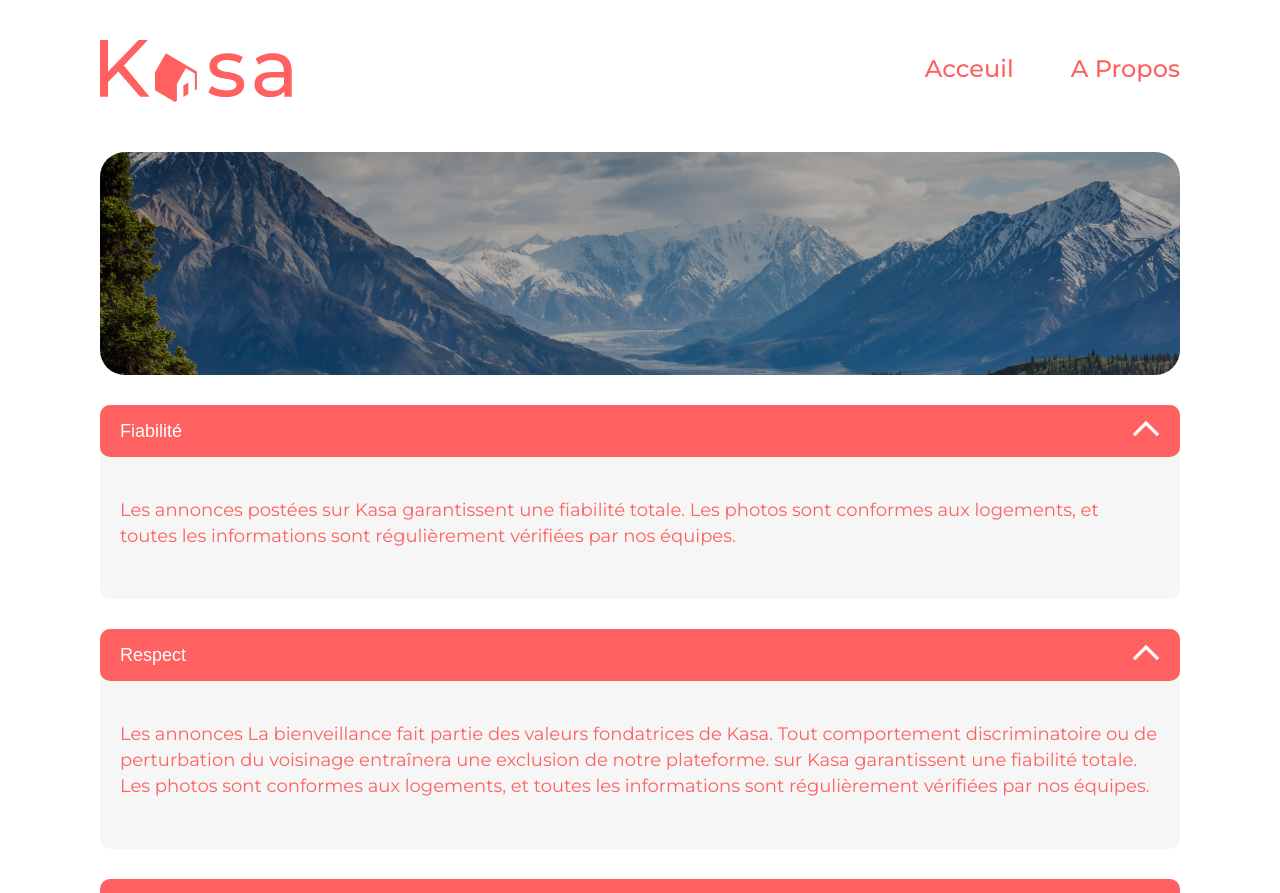
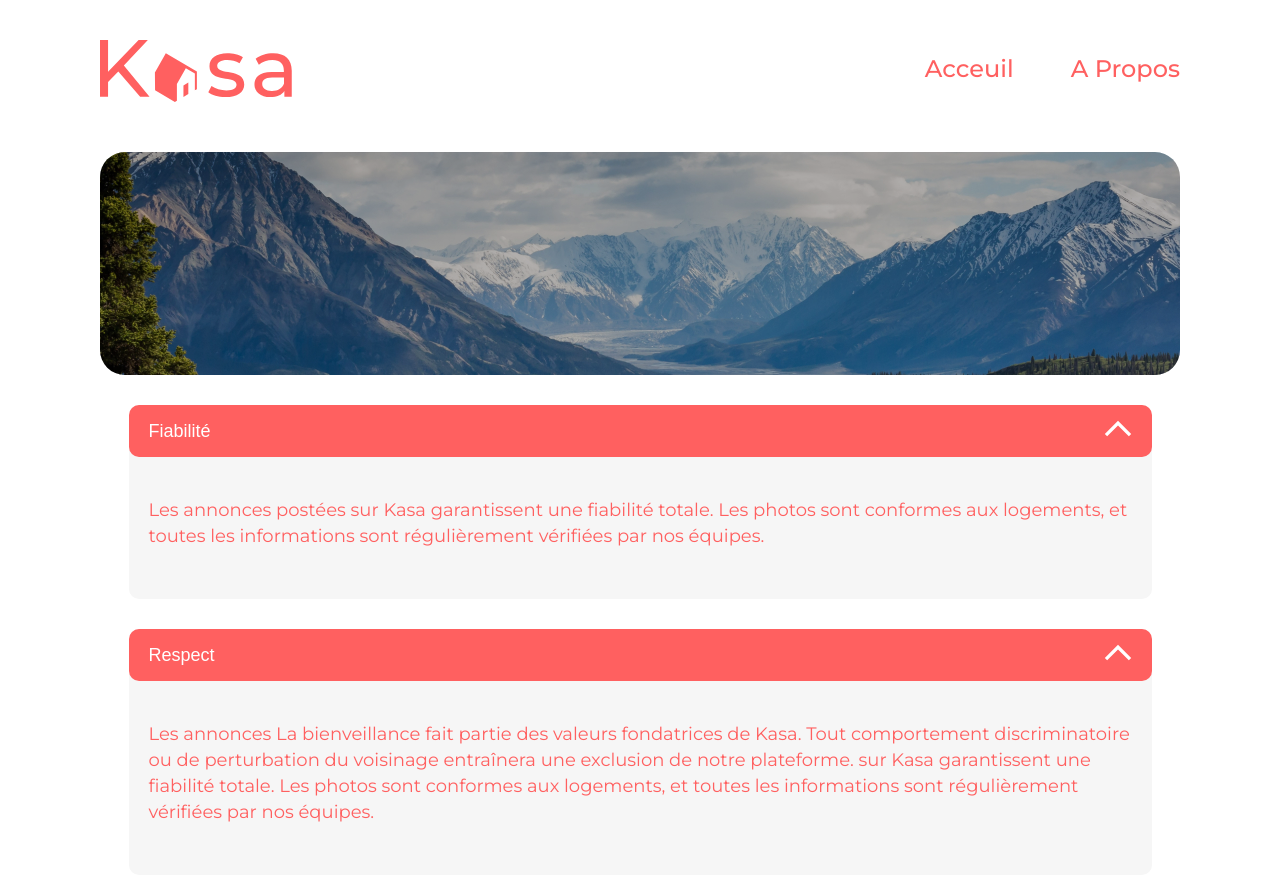
Before and after one commit to Seilhan/kasa, a React (Create React App) app: page /about in a window 1280 px wide. Shown: the top 893 px of the page. Built offline with nearby package versions, Linux system fonts and the light colour scheme.

Commit message:
fix page about

```diff
--- a/src/App.jsx
+++ b/src/App.jsx
@@ -17,6 +17,7 @@ function App() {
             <Route path="/about" element={<About />} />
             <Route path="/product/:id" element={<Product />} />
             <Route path="*" element={<Error />} />
+            <Route path="/not-found" element={<Error />} />
           </Routes>
           <Footer />
         </div>
--- a/src/Pages/About.jsx
+++ b/src/Pages/About.jsx
@@ -2,9 +2,9 @@ import Drop from '../Components/Accordion'
 import PhotoHead from '../Components/PhotoHead'
 import AboutCover from '../assets/about-cover.jpg'
 
-function About(props) {
+function About() {
   return (
-    <div className="about-content">
+    <div className="about-container">
       <PhotoHead img={AboutCover} />
       <div className="about-collapse">
         <Drop
--- a/src/Pages/Product.jsx
+++ b/src/Pages/Product.jsx
@@ -1,4 +1,4 @@
-import { useParams } from 'react-router-dom'
+import { useParams, useNavigate } from 'react-router-dom'
 import { getIdProduct } from '../api'
 import Caroussel from '../Components/Caroussel'
 import Tag from '../Components/Tag'
@@ -10,8 +10,12 @@ function Product() {
   const { id } = useParams()
   const product = getIdProduct(id)
 
+  let navigate = useNavigate()
+
+  if (!product) return navigate('/not-found')
+
   return (
-    <div>
+    <div className="content-product">
       <Caroussel pictures={product.pictures} />
       <div className="info-product">
         <div>
--- a/src/index.css
+++ b/src/index.css
@@ -75,6 +75,10 @@ body,
   margin-bottom: 182px;
 }
 
+.content-product {
+  width: 100%;
+}
+
 .title-product {
   font-size: 36px;
   font-weight: 500;
@@ -99,7 +103,7 @@ body,
   margin-top: 24px;
 }
 
-.about-content {
+.about-container {
   display: flex;
   flex-direction: column;
   align-items: center;
@@ -110,7 +114,8 @@ body,
 .about-collapse {
   display: flex;
   flex-direction: column;
-  min-width: 1023px;
+  width: 100%;
+  max-width: 1023px;
   margin-top: 30px;
   gap: 30px;
 }
```
